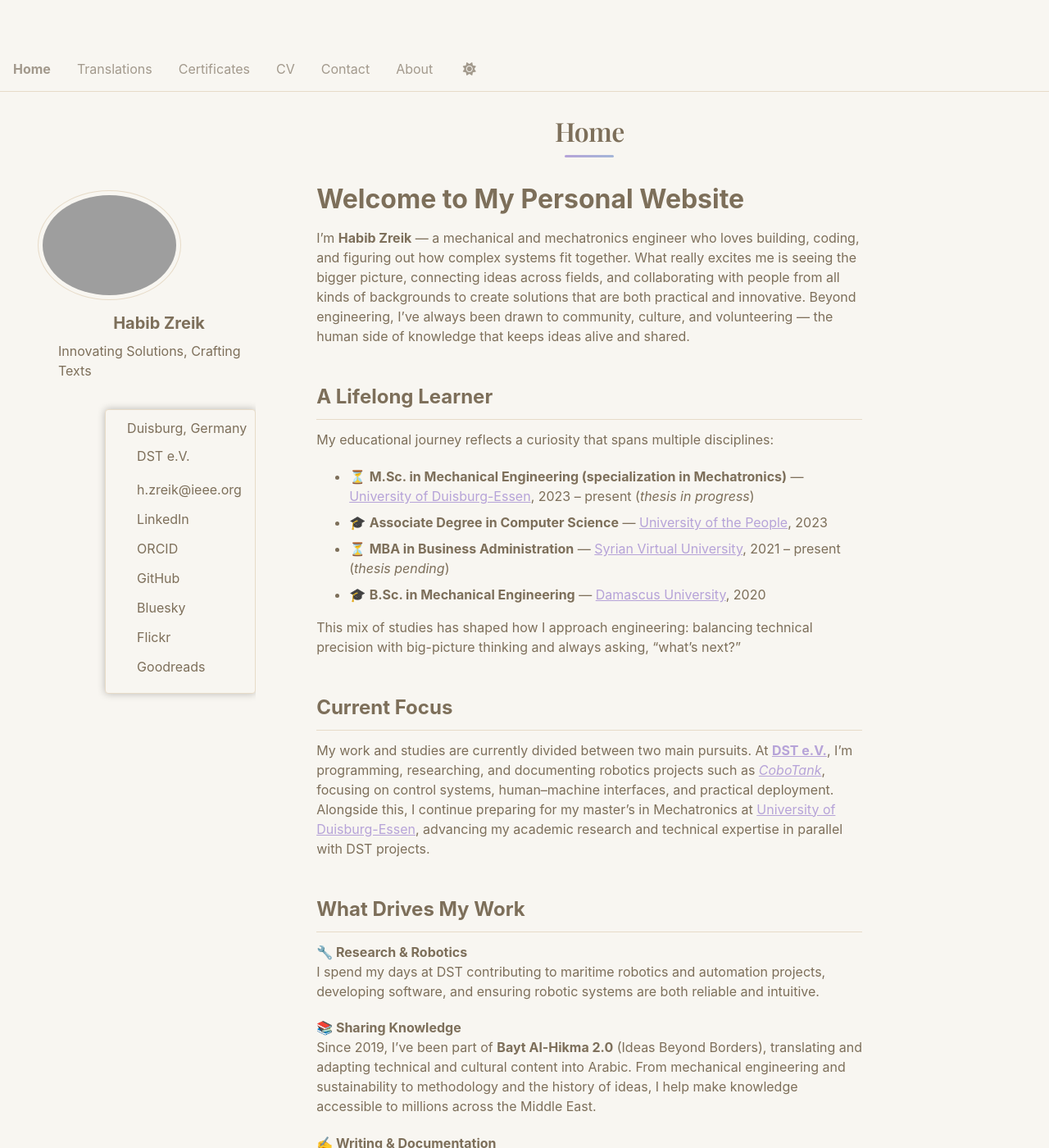
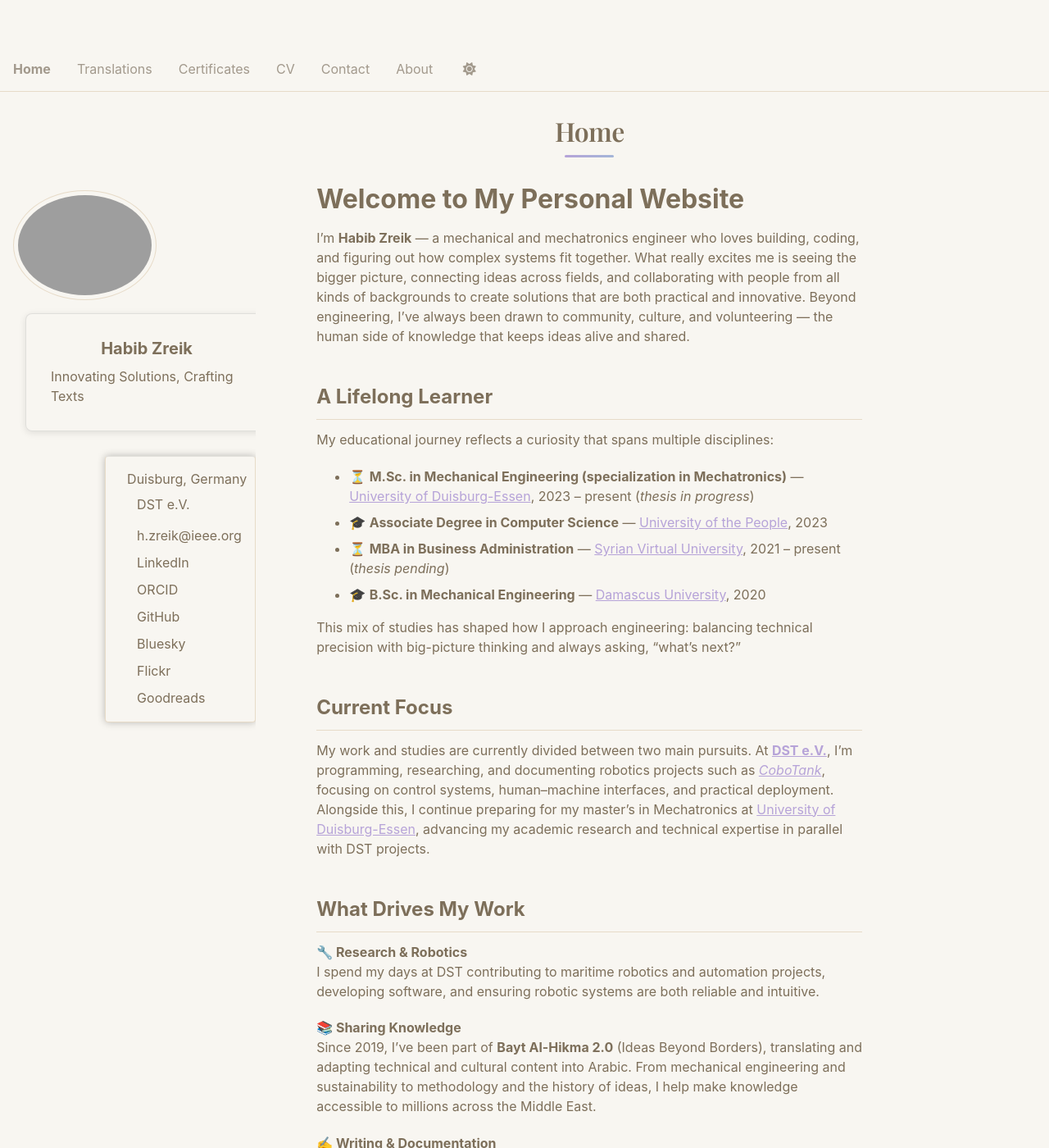
Before and after one commit to HabibZRK/HabibZRK.github.io, a Jekyll site: the page built from _pages/welcome.md, in a window 1280 px wide and 1400 px high. Shown: the whole window at 82% size. Built offline with Jekyll 4.4.1, drawn with Linux system fonts in a browser that asks for light colours.

Commit message:
feat: create unified sidebar frame with consistent alignment
Group photo, bio, and contact links in a cohesive card-like frame with consistent left alignment, subtle background, borders, and proper spacing for a professional appearance.,

```diff
--- a/assets/css/custom.css
+++ b/assets/css/custom.css
@@ -81,47 +81,48 @@
   content: none !important;
 }
 
-/* Left-align author avatar and name with margin */
-.author__avatar {
+/* Create unified sidebar frame/group */
+.sidebar .author__content {
+  background: rgba(255, 255, 255, 0.05) !important;
+  border: 1px solid rgba(128, 128, 128, 0.2) !important;
+  border-radius: 8px !important;
+  padding: 20px !important;
+  margin: 15px !important;
+  box-shadow: 0 2px 8px rgba(0, 0, 0, 0.1) !important;
+}
+
+/* Consistent alignment for all sidebar content */
+.author__avatar,
+.author__name,
+.author__pronouns,
+.author__bio,
+.author__urls {
   text-align: left !important;
-  margin-left: 15px !important;
+  margin-left: 0 !important;
+  margin-right: 0 !important;
 }
 
 .author__avatar img {
   margin-left: 0 !important;
   margin-right: auto !important;
+  display: block !important;
 }
 
-.author__name,
-.author__pronouns {
-  text-align: left !important;
-  margin-left: 15px !important;
-}
-
-/* Left align the entire sidebar content */
-.sidebar .author__content {
-  text-align: left !important;
-  margin-left: 15px !important;
-}
-
-.author__bio {
-  text-align: left !important;
-  margin-left: 15px !important;
-}
-
-/* Left-align the contact links */
+/* Group contact links with same alignment as bio */
 .author__urls {
-  text-align: left !important;
   display: flex !important;
   flex-direction: column !important;
   align-items: flex-start !important;
-  margin-left: 15px !important;
+  margin-top: 15px !important;
+  padding-top: 15px !important;
+  border-top: 1px solid rgba(128, 128, 128, 0.2) !important;
 }
 
 .author__urls li {
   text-align: left !important;
   width: 100% !important;
   display: block !important;
+  margin-bottom: 5px !important;
 }
 
 .author__urls a {
@@ -131,23 +132,33 @@
   align-items: center !important;
 }
 
-/* Left-align everything in sidebar on all screen sizes */
+/* Ensure bio has proper spacing */
+.author__bio {
+  margin-bottom: 10px !important;
+}
+
+/* Consistent styling on all screen sizes */
 @media screen and (min-width: 64em) {
-  .sidebar .author__content,
+  .sidebar .author__content {
+    background: rgba(255, 255, 255, 0.05) !important;
+    border: 1px solid rgba(128, 128, 128, 0.2) !important;
+    border-radius: 8px !important;
+    padding: 20px !important;
+    margin: 15px !important;
+  }
+
+  .author__avatar,
   .author__bio,
   .author__urls {
     text-align: left !important;
-    margin-left: 15px !important;
+    margin-left: 0 !important;
+    margin-right: 0 !important;
   }
 
   .author__urls {
     display: flex !important;
     flex-direction: column !important;
     align-items: flex-start !important;
-  }
-
-  .sidebar {
-    padding-left: 15px !important;
   }
 }
 
```
